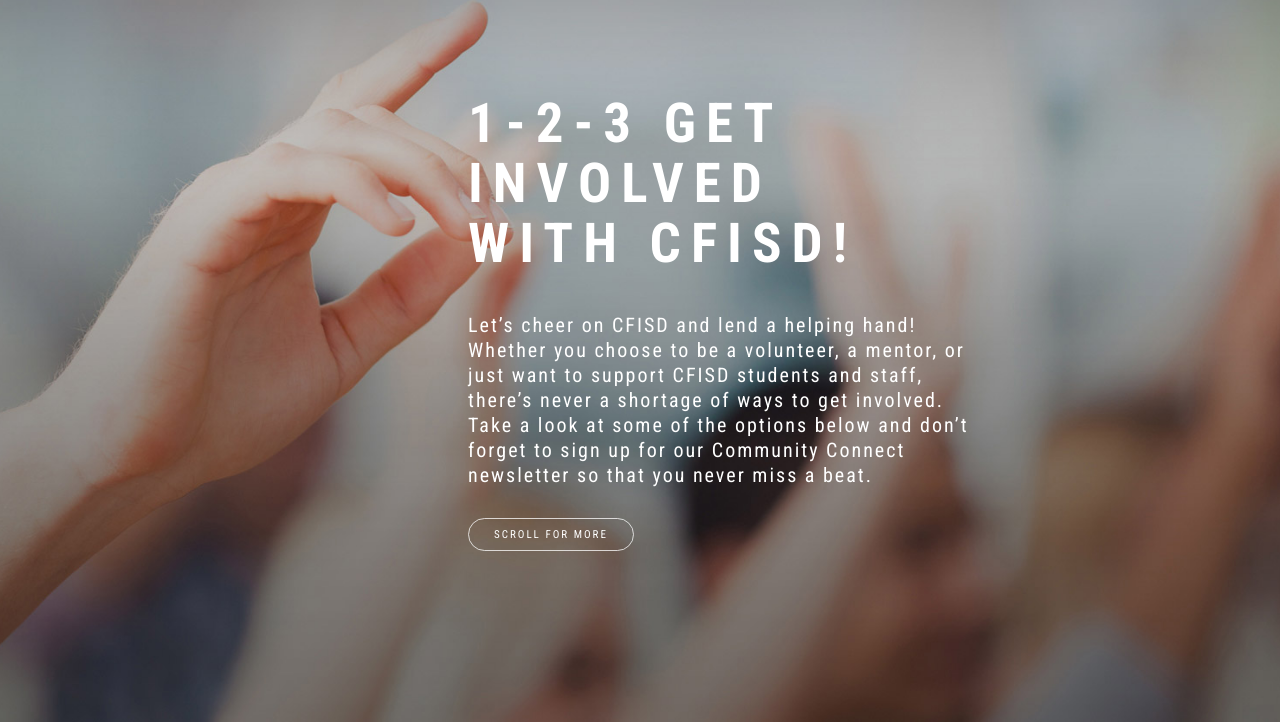
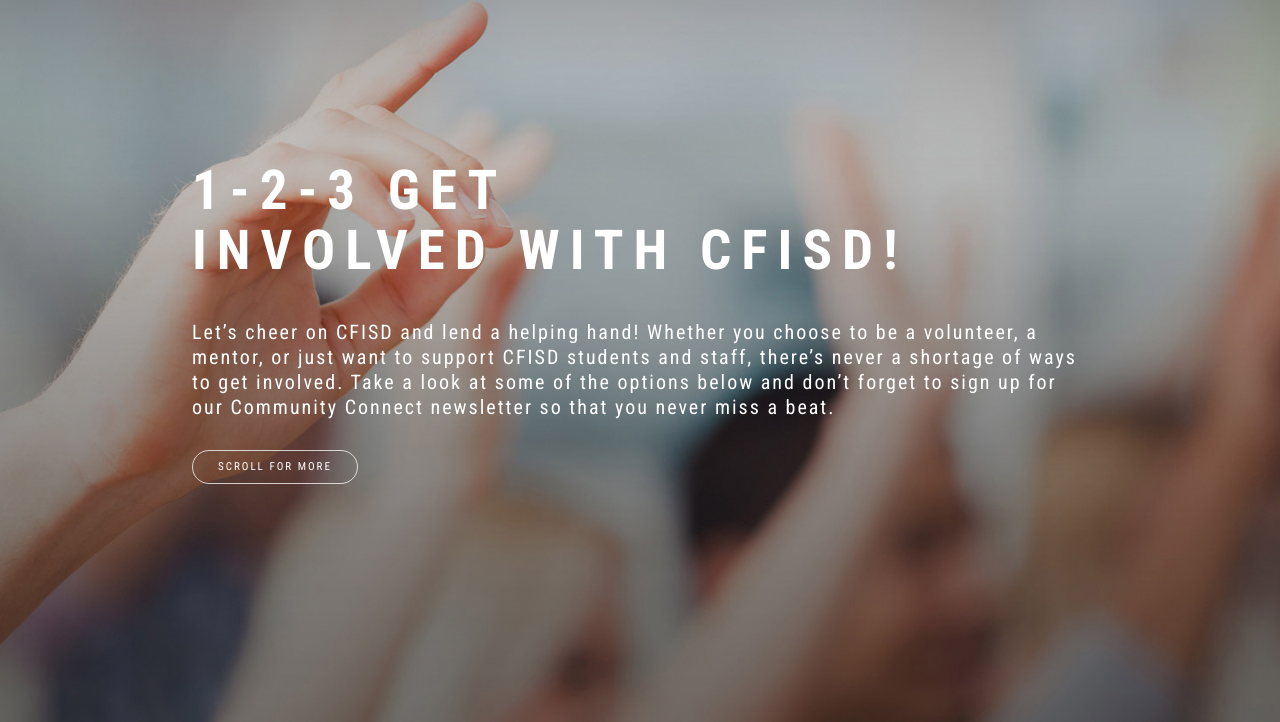
Before and after one commit to lloydowensjr/cfisd-spirit, a plain HTML site: page index.html in a window 1280 px wide. Shown: the part 78-800 px from the top of the page. Drawn offline with nearby package versions, Linux system fonts and the light colour scheme; a web font is replaced by a local one.

Commit message:
css changes to home screen text

```diff
--- a/assets/css/style.css
+++ b/assets/css/style.css
@@ -1156,9 +1156,9 @@ Hero Slider
     position: relative;
     display: table;
     height: 100%;
-    width: 40%;
+    /*width: 40%;*/
     margin: 0 auto;
-    margin-right: 300px;
+    /*margin-right: 300px;*/
 }
 
 .caption-content {
--- a/index.html
+++ b/index.html
@@ -87,7 +87,7 @@
       <section class="home-section home-parallax home-fade home-full-height bg-dark-60 agency-page-header" id="home" data-background="assets/header-bg.jpg">
         <div class="titan-caption">
           <div class="caption-content">
-            <div class="font-alt mb-40 titan-title-size-3">1-2-3 GET <br>INVOLVED<br> WITH CFISD! </div>
+            <div class="font-alt mb-40 titan-title-size-3">1-2-3 GET <br>INVOLVED WITH CFISD! </div>
             <div class="font-alt mb-30 titan-title-size-1">Let’s cheer on CFISD and lend a helping hand! Whether you choose to be a volunteer, a mentor, or just want to support CFISD students and staff, there’s never a shortage of ways to get involved. Take a look at some of the options below and don’t forget to sign up for our Community Connect newsletter so that you never miss a beat.</div>
             <a class="section-scroll btn btn-border-w btn-circle" href="#volunteer">Scroll for More</a>
           </div>
```
